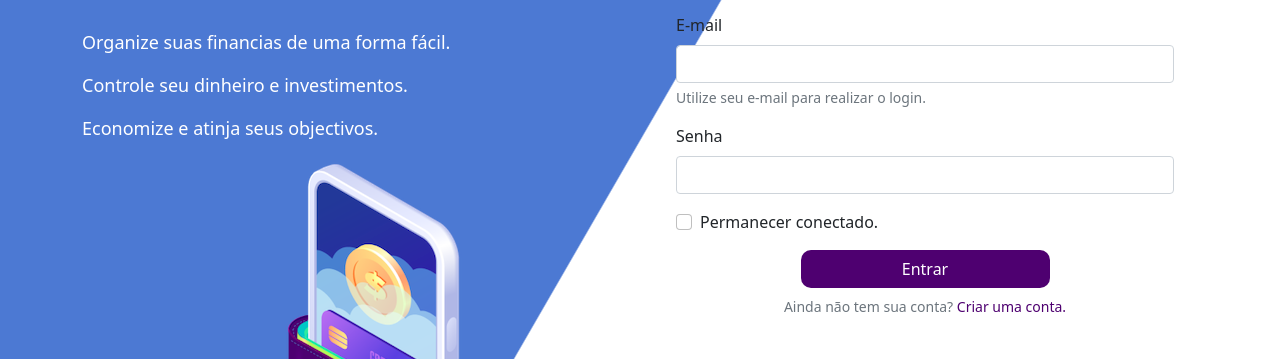
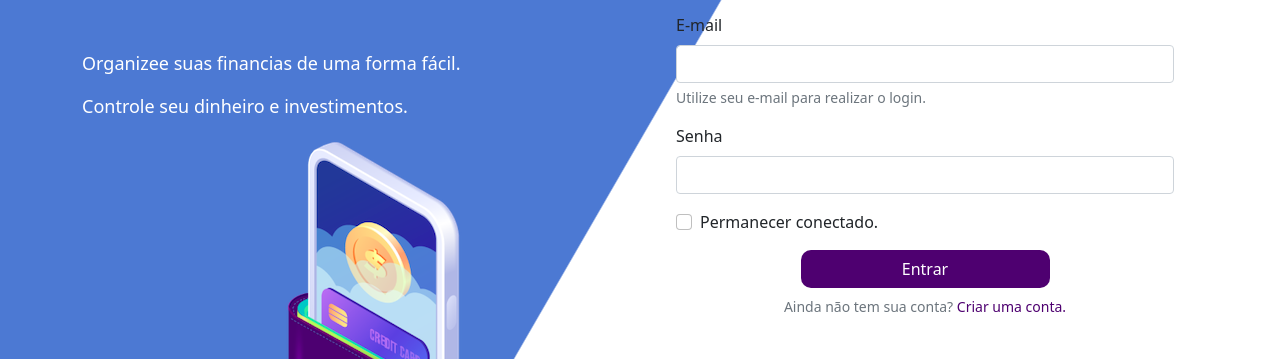
Before and after one commit to laufrnnds/Nikel, a plain HTML site: page public/index.html in a window 1280 px wide. Shown: the part 107-466 px from the top of the page. Drawn offline with nearby package versions, Linux system fonts and the light colour scheme.

Commit message:
alterado text-login

```diff
--- a/js/index.js
+++ b/js/index.js
@@ -1,4 +1,3 @@
-const myModal = new bootstrap.Modal("#register-modal");
 let logged = sessionStorage.getItem("logged");
 const session = localStorage.getItem("session");
 
--- a/public/index.html
+++ b/public/index.html
@@ -20,9 +20,8 @@
 
                     <div class="col d-flex justify-content-center my-5 flex-column">
                         <div class="text-login">
-                            <p>Organize suas financias de uma forma fácil.</p>
+                            <p>Organizee suas financias de uma forma fácil.</p>
                             <p>Controle seu dinheiro e investimentos.</p>
-                            <p>Economize e atinja seus objectivos.</p>
                         </div>
 
                         <div class="text-center">
```
